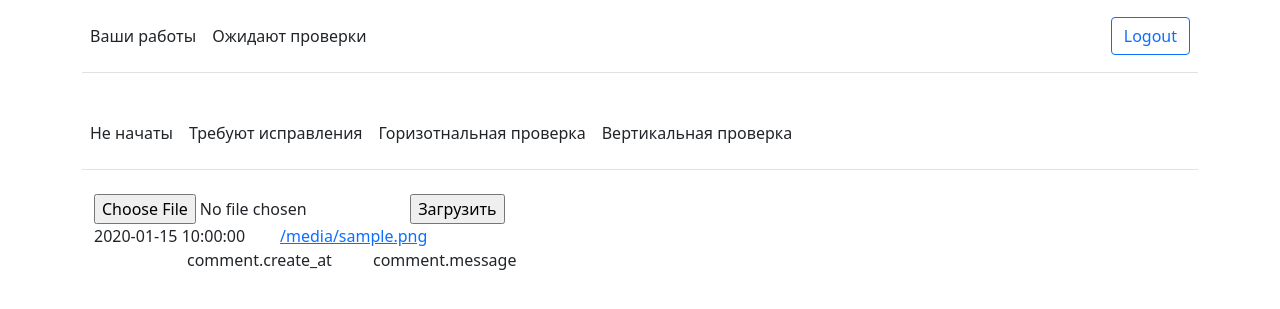
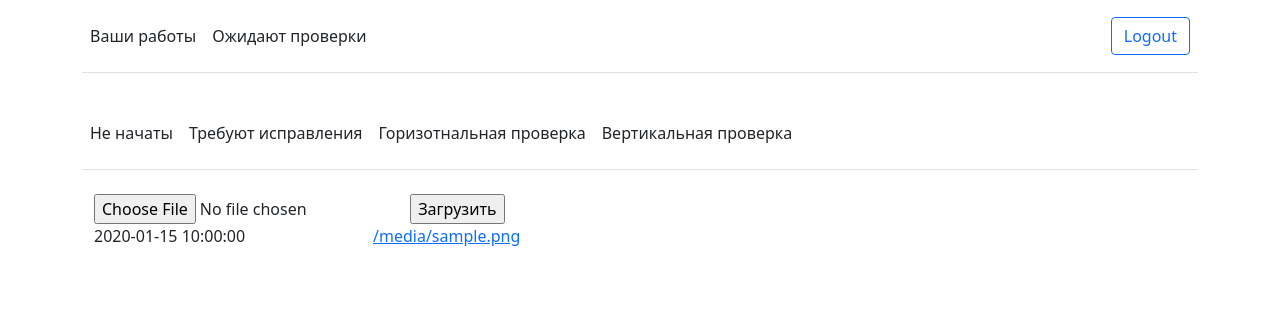
Before and after one commit to YuriSilenok/self-checking, a Flask app: template templates/solvings.html in a window 1280 px wide. Shown: the top 309 px of the page. Run offline with Flask 2, Linux system fonts and the light colour scheme; the template is opened without the code that fills it: most values are stand-ins (such as "Sample title", 1, 10 or a date in 2020).

Commit message:
Добавил вывод списка задач

```diff
--- a/main.py
+++ b/main.py
@@ -54,6 +54,18 @@ def my_works():
     return render_template('my-works.html')
 
 
+@app.route('/horizontal-review', endpoint='horizontal_review')
+@login_is_required
+def horizontal_review():
+    data = []
+    query = db.session.query(Solving, Task)
+    query = query.join(Solving, Solving.task_id == Task.id)
+    query = query.filter_by(Solving.review_count < Task.review_count)
+    for row in query.all():
+        print(row)
+    return render_template('horizontal-review.html', data=data)
+
+
 @app.route('/solvings', endpoint='solvings', methods=['POST', 'GET'])
 @login_is_required
 def solvings():
@@ -83,7 +95,7 @@ def solvings():
         zip_file.save(os.path.join(full_file_path, zip_file.filename))
     for solving in Solving.query.filter_by(task_id=task.id).all():
         solving_row = {
-            'create_at': solving.created_at,
+            'created_at': solving.created_at,
             'file_path': solving.file_path,
             'file_name': solving.file_name,
             'review_count': solving.review_count,
@@ -229,6 +241,7 @@ class SolvingComment(db.Model):
     created_at = db.Column(db.DateTime, default=datetime.utcnow)
     message = db.Column(db.String(256), nullable=False)
     user_id = db.Column(db.Integer, db.ForeignKey('user.id'), nullable=False)
+    user_id = db.Column(db.Integer, db.ForeignKey('user.id'), nullable=False)
     solving_id = db.Column(db.Integer, db.ForeignKey('solving.id'), nullable=False)
 
     user = db.relationship("User")
--- a/templates/my-works.html
+++ b/templates/my-works.html
@@ -5,7 +5,7 @@
   <ul class="nav col-12 col-md-auto mb-2 justify-content-center mb-md-0">
     <li><a href="to-do" class="nav-link px-2 link-dark">Не начаты</a></li>
     <li><a href="#" class="nav-link px-2 link-dark">Требуют исправления</a></li>
-    <li><a href="#" class="nav-link px-2 link-dark">Горизотнальная проверка</a></li>
+    <li><a href="horizontal-review" class="nav-link px-2 link-dark">Горизотнальная проверка</a></li>
     <li><a href="#" class="nav-link px-2 link-dark">Вертикальная проверка</a></li>
   </ul>
 </header>
--- a/templates/solvings.html
+++ b/templates/solvings.html
@@ -7,15 +7,8 @@
 </form>
 {% for solving in data %}
 <div class="row">
-    <div class="col-lg-2">{{ solving.created_at }}</div>
-    <div class="col-lg-10"><a href="{{ solving.href }}">{{ solving.file_name }}</a></div>
+    <div class="col-lg-3">{{ solving.created_at }}</div>
+    <div class="col-lg-2"><a href="{{ solving.href }}">{{ solving.file_name }}</a></div>
 </div>
-    {% for comment in solving.comments %}
-    <div class="row">
-        <div class="col-lg-1"></div>
-        <div class="col-lg-2">comment.create_at</div>
-        <div class="col-lg-9">comment.message</div>
-    </div>
-    {% endfor %}
 {% endfor %}
 {% endblock %}
```
Also changed, not shown: templates/horizontal-review.html (added, +15 -0 lines).
